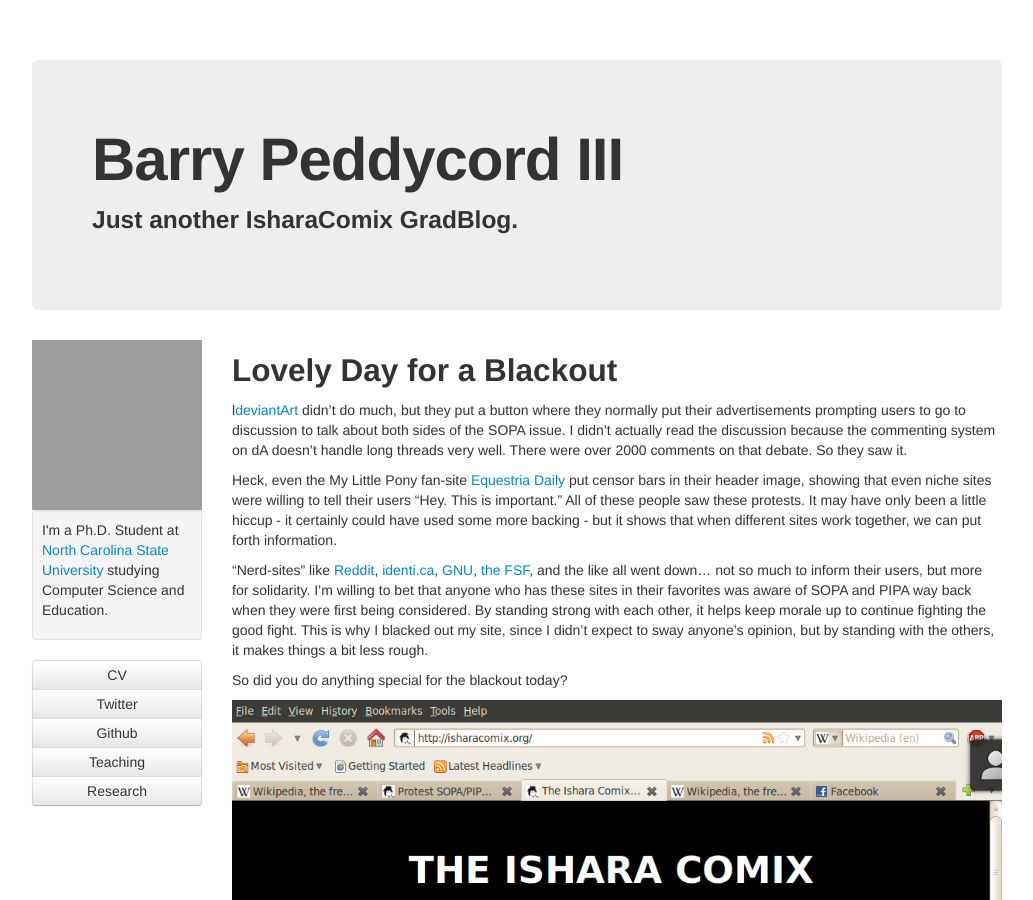
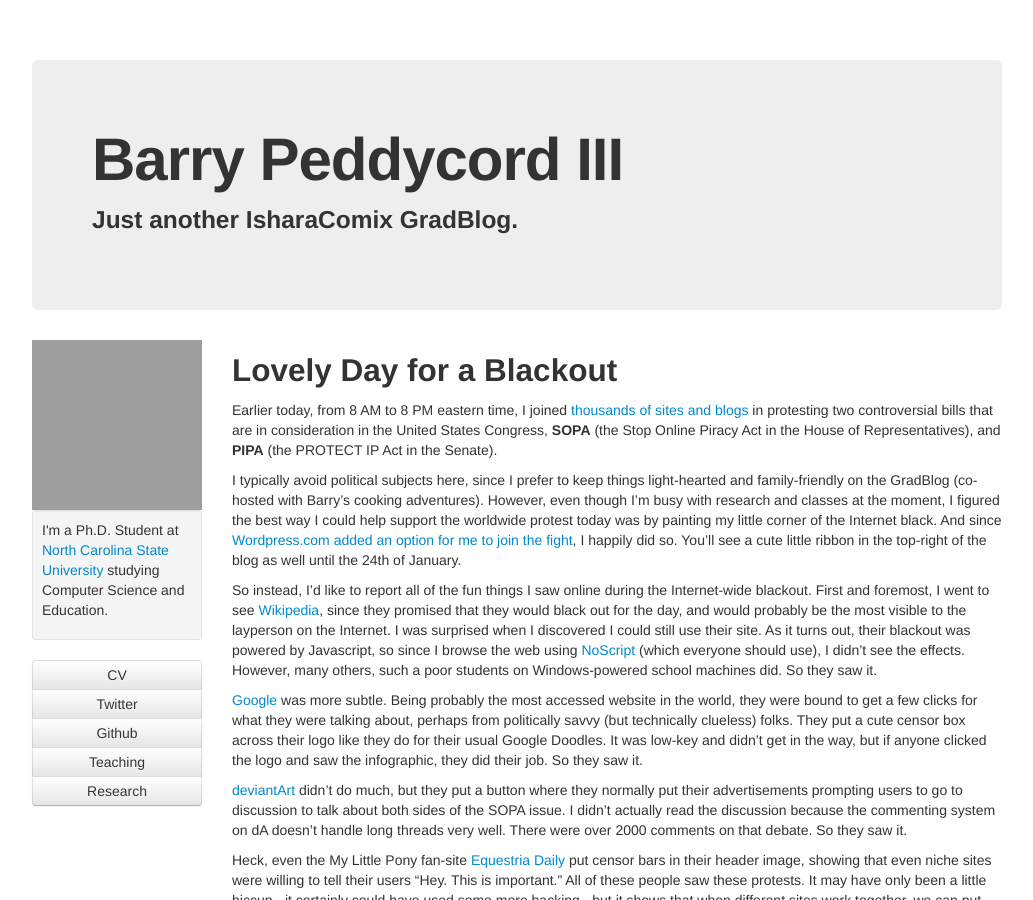
Before and after one commit to isharacomix/oldsite, a Jekyll site: the page built from _posts/2012-01-18-lovely-day-for-a-blackout.md, in a window 1280 px wide and 900 px high. Shown: the whole window, without its empty margins (123-1156 px from the left). Built offline with Jekyll 4.4.1, drawn with Linux system fonts in a browser that asks for light colours; comment, search, counter and statistics services are not loaded; grey boxes are pictures that could not be loaded.

Commit message:
Two posts.

```diff
--- a/_posts/2012-01-18-lovely-day-for-a-blackout.md
+++ b/_posts/2012-01-18-lovely-day-for-a-blackout.md
@@ -3,8 +3,15 @@
 title: Lovely Day for a Blackout
 ---
 
+Earlier today, from 8 AM to 8 PM eastern time, I joined <a href="http://sopastrike.com/">thousands of sites and blogs</a> in protesting two controversial bills that are in consideration in the United States Congress, <b>SOPA</b> (the Stop Online Piracy Act in the House of Representatives), and <b>PIPA</b> (the PROTECT IP Act in the Senate).
 
-l<a href="http://deviantart.com">deviantArt</a> didn't do much, but they put a button where they normally put their advertisements prompting users to go to discussion to talk about both sides of the SOPA issue. I didn't actually read the discussion because the commenting system on dA doesn't handle long threads very well. There were over 2000 comments on that debate. So they saw it.
+I typically avoid political subjects here, since I prefer to keep things light-hearted and family-friendly on the GradBlog (co-hosted with Barry's cooking adventures). However, even though I'm busy with research and classes at the moment, I figured the best way I could help support the worldwide protest today was by painting my little corner of the Internet black. And since <a href="http://en.blog.wordpress.com/2012/01/18/join-our-censorship-protest/">Wordpress.com added an option for me to join the fight</a>, I happily did so. You'll see a cute little ribbon in the top-right of the blog as well until the 24th of January.
+
+So instead, I'd like to report all of the fun things I saw online during the Internet-wide blackout. First and foremost, I went to see <a href="http://wikipedia.org/">Wikipedia</a>, since they promised that they would black out for the day, and would probably be the most visible to the layperson on the Internet. I was surprised when I discovered I could still use their site. As it turns out, their blackout was powered by Javascript, so since I browse the web using <a href="http://noscript.net/">NoScript</a> (which everyone should use), I didn't see the effects. However, many others, such a poor students on Windows-powered school machines did. So they saw it.
+
+[Google](http://google.com) was more subtle. Being probably the most accessed website in the world, they were bound to get a few clicks for what they were talking about, perhaps from politically savvy (but technically clueless) folks. They put a cute censor box across their logo like they do for their usual Google Doodles. It was low-key and didn't get in the way, but if anyone clicked the logo and saw the infographic, they did their job. So they saw it.
+
+[deviantArt](http://deviantart.com) didn't do much, but they put a button where they normally put their advertisements prompting users to go to discussion to talk about both sides of the SOPA issue. I didn't actually read the discussion because the commenting system on dA doesn't handle long threads very well. There were over 2000 comments on that debate. So they saw it.
 
 Heck, even the My Little Pony fan-site <a href="http://equestriadaily.com">Equestria Daily</a> put censor bars in their header image, showing that even niche sites were willing to tell their users "Hey. This is important." All of these people saw these protests. It may have only been a little hiccup - it certainly could have used some more backing - but it shows that when different sites work together, we can put forth information.
 
```
